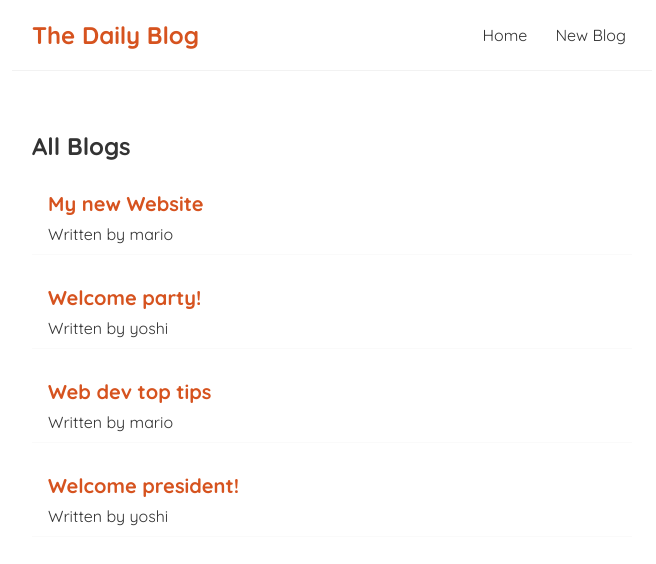
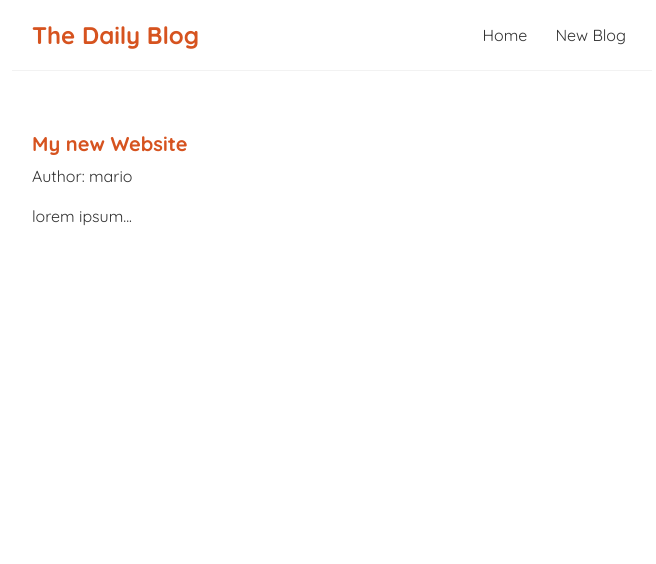
Before and after one commit to Prog-Faiz/blog-app, a React (Create React App) app: page /blogs/1 in a window 1280 px wide. Shown: the top 564 px of the page, without its empty margins (308-964 px from the left). Built offline with nearby package versions, Linux system fonts and the light colour scheme; data requests are answered from the project's data file.

Commit message:
added route parameters and reuse useFetch

```diff
--- a/src/App.js
+++ b/src/App.js
@@ -2,6 +2,7 @@ import Navbar from './components/Navbar';
 import { BrowserRouter as Router, Route, Switch} from 'react-router-dom';
 import Home from './components/Home';
 import Create from './components/Create';
+import BlogDetails from './components/BlogDetails';
 
 function App() {
   return (
@@ -10,6 +11,9 @@ function App() {
         <Navbar />
         <div className="content">
           <Switch>
+            <Route path="/blogs/:id">
+              <BlogDetails />
+            </Route>
             <Route path="/create">
               <Create />
             </Route>
--- /dev/null
+++ b/src/components/BlogDetails.js
@@ -0,0 +1,23 @@
+import { useParams } from "react-router-dom";
+import useFetch from "./useFetch";
+
+const BlogDetails = () => {
+    const { id } = useParams();
+    const { data: blog, error, isLoading} = useFetch('http://localhost:8000/blogs/' + id);
+
+    return (
+        <div className="blogDetails">
+            { isLoading && <div>Loading...</div> }
+            { error && <div>{ error }</div> }
+            { blog && (
+                <article>
+                    <h2>{ blog.title }</h2>
+                    <p>Author: { blog.author }</p>
+                    <div>{ blog.body }</div>
+                </article>
+            )}
+        </div>
+    );
+}
+
+export default BlogDetails;
--- a/src/components/BlogList.js
+++ b/src/components/BlogList.js
@@ -1,11 +1,15 @@
+import { Link } from "react-router-dom";
+
 const BlogList = ({ blogs, title }) => {
     return (
         <div className="blogList">
             <h2>{ title }</h2>
             { blogs.map((blog) => (
                 <div className="blogPreview" key={blog.id}>
-                    <h2> { blog.title }</h2>
-                    <p>Written by { blog.author }</p>
+                    <Link to={`/blogs/${blog.id}`}>
+                        <h2> { blog.title }</h2>
+                        <p>Written by { blog.author }</p>
+                    </Link>
                 </div>
             ))}
         </div>
--- a/src/index.css
+++ b/src/index.css
@@ -56,3 +56,18 @@
   color: #d6531f;
   margin-bottom: 8px;
 }
+
+.blogPreview a {
+  text-decoration: none;
+}
+
+/* blog details page */
+.blogDetails h2 {
+  font-size: 20px;
+  color: #d6531f;
+  margin-bottom: 10px;
+}
+
+.blogDetails div {
+  margin: 20px 0;
+}
```
